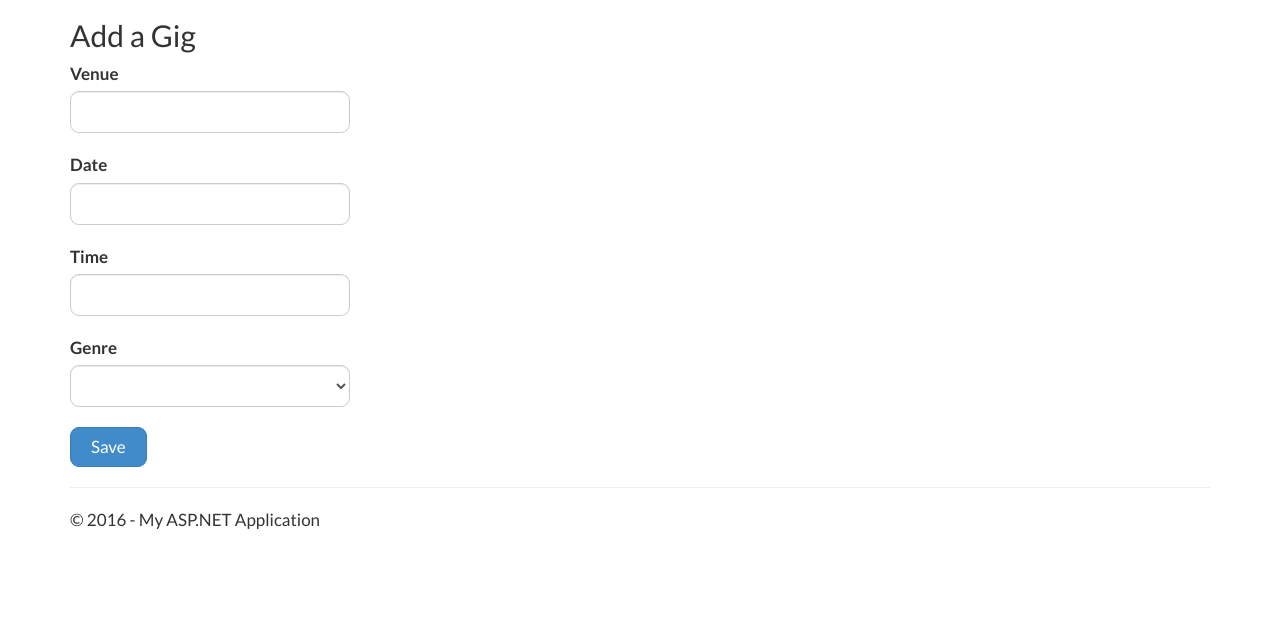
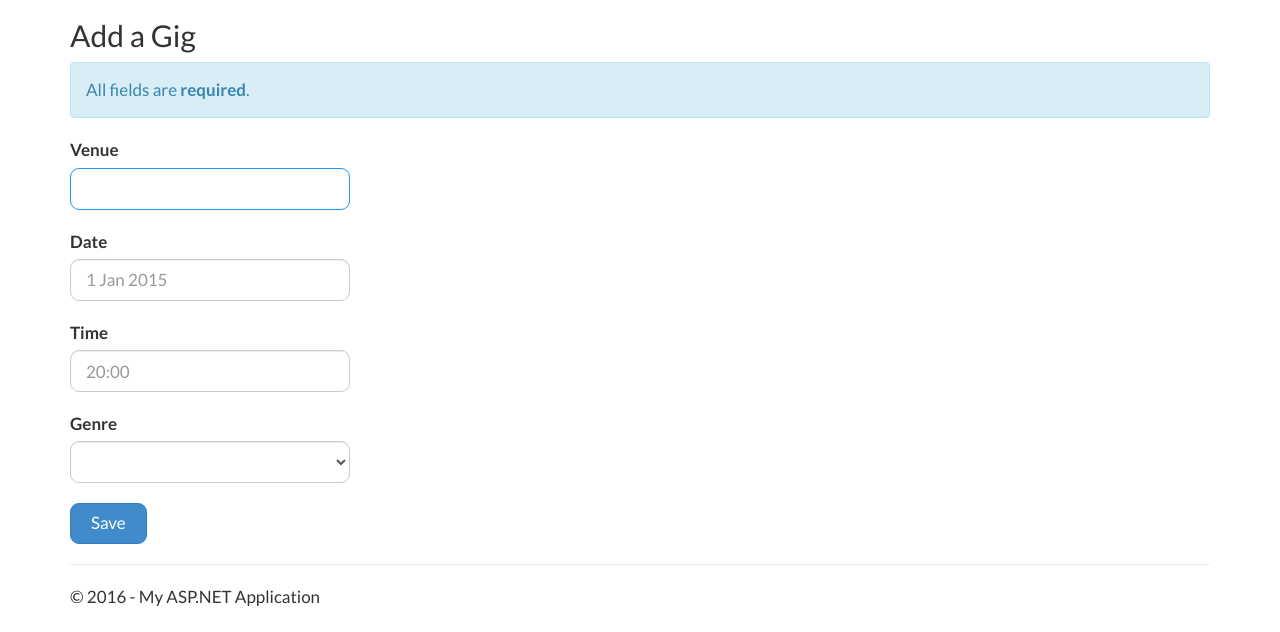
Before and after one commit to Inkatha/CSharpPluralsight, an ASP.NET MVC app: template GigHub/GigHub/Views/Gigs/Create.cshtml in a window 1280 px wide. Shown: the part 51-683 px from the top of the page. Run offline with ASP.NET Core 8 and stand-ins for ASP.NET MVC 5, Linux system fonts and the light colour scheme; the template is opened without the code that fills it, so the values that code supplies are empty; the project's own start-up code is not run, and a stand-in starts its controllers and pages; some libraries are stand-ins or nearby versions.

Commit message:
Improved usability of the form

```diff
--- a/GigHub/GigHub/Content/Site.css
+++ b/GigHub/GigHub/Content/Site.css
@@ -95,4 +95,11 @@ h6,
     padding: 7px 20px;
     -ms-border-radius: 9px;
     border-radius: 9px;
+    display: compact;
 }
+
+.field-validation-error {
+    color: rgb(236, 46, 46);
+    font-weight: bold;
+    font-size: 14px;
+}
--- a/GigHub/GigHub/Views/Gigs/Create.cshtml
+++ b/GigHub/GigHub/Views/Gigs/Create.cshtml
@@ -6,20 +6,21 @@
 <h2>Add a Gig</h2>
 @using (Html.BeginForm("Create", "Gigs"))
 {
+    <p class="alert alert-info">All fields are <strong>required</strong>.</p>
     @Html.AntiForgeryToken()
     <div class="form-group">
         @Html.LabelFor(m => m.Venue)
-        @Html.TextBoxFor(m => m.Venue, new { @class = "form-control" })
+        @Html.TextBoxFor(m => m.Venue, new { @class = "form-control", autofocus="autofocus" })
         @Html.ValidationMessageFor(m => m.Venue)
     </div>
     <div class="form-group">
         @Html.LabelFor(m => m.Date)
-        @Html.TextBoxFor(m => m.Date, new { @class = "form-control" })
+        @Html.TextBoxFor(m => m.Date, new { @class = "form-control", placeholder = "1 Jan 2015" })
         @Html.ValidationMessageFor(m => m.Date)
     </div>
     <div class="form-group">
         @Html.LabelFor(m => m.Time)
-        @Html.TextBoxFor(m => m.Time, new { @class = "form-control" })
+        @Html.TextBoxFor(m => m.Time, new { @class = "form-control", placeholder = "20:00" })
         @Html.ValidationMessageFor(m => m.Time)
     </div>
     <div class="form-group">
```
